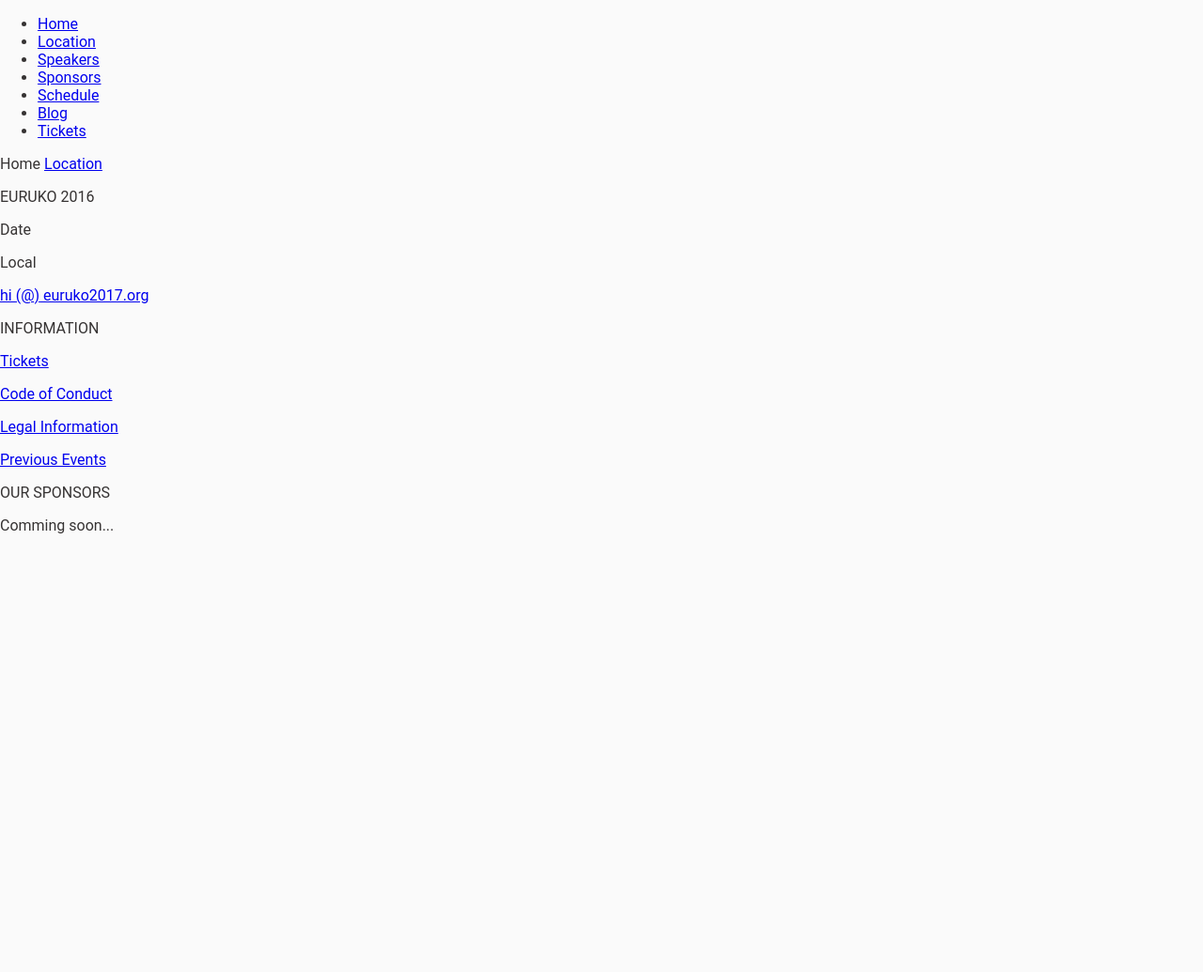
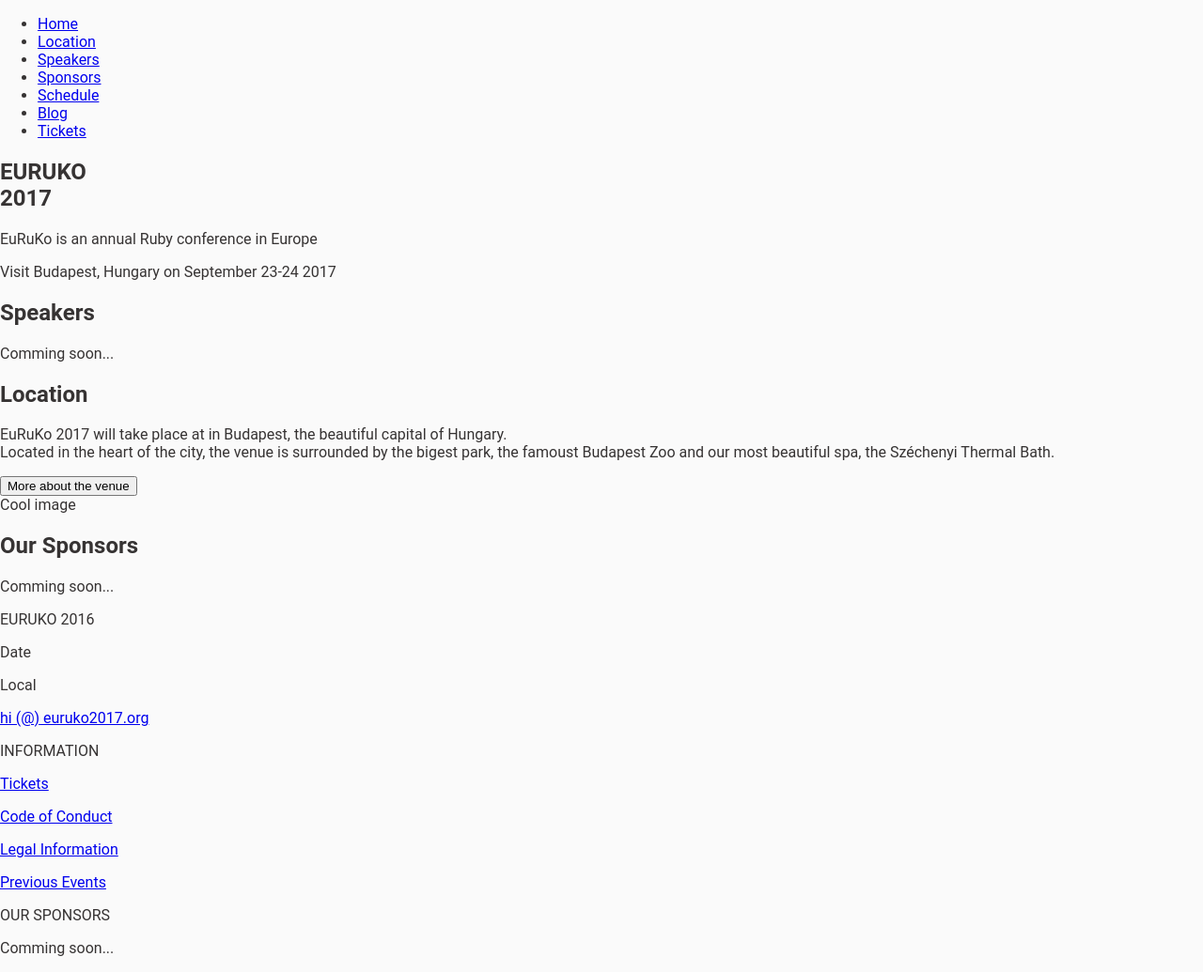
Before and after one commit to euruko/euruko2017.github.io, a Jekyll site: the page built from index.html, in a window 1280 px wide. Shown: the whole page at 94% size. Built offline with Jekyll 4.4.1, drawn with Linux system fonts in a browser that asks for light colours; before the commit the page ends 900 px from its top, so only the background shows below that.

Commit message:
Create the home page content layout structure

```diff
--- a/index.html
+++ b/index.html
@@ -1,6 +1,42 @@
 ---
 layout: page
 ---
-Home
-
-<a href="./location/">Location</a>
+<section class="section section-banner">
+  <div class="section-container">
+    <h1 class="section-banner__title">EURUKO<br>2017</h1>
+    <div class="section-banner__info">
+      <p>EuRuKo is an annual Ruby conference in Europe</p>
+      <span class="section-banner__info__divider"></span>
+      <p>Visit Budapest, Hungary on September 23-24 2017</p>
+    </div>
+  </div>
+</section>
+<section class="section section-speakers">
+  <div class="section-container">
+    <h2 class="section__title">Speakers</h2>
+    <p>Comming soon...</p>
+  </div>
+</section>
+<section class="section section-location">
+  <div class="section-container">
+    <div class="section__side">
+      <h2 class="section__title">Location</h2>
+      <p>
+        EuRuKo 2017 will take place at in Budapest, the beautiful capital of Hungary.
+        <br>
+        Located in the heart of the city, the venue is surrounded by the bigest park,
+        the famoust Budapest Zoo and our most beautiful spa, the Széchenyi Thermal Bath.
+      </p>
+      <button>More about the venue</button>
+    </div>
+    <div class="section__side section__side__image">
+      Cool image
+    </div>
+  </div>
+</section>
+<section class="section section-sponsors">
+  <div class="section-container">
+    <h2 class="section__title">Our Sponsors</h2>
+    <p>Comming soon...</p>
+  </div>
+</section>
```
